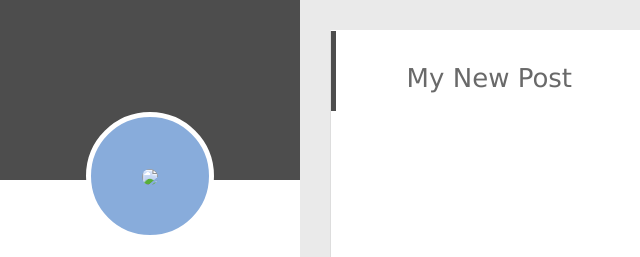
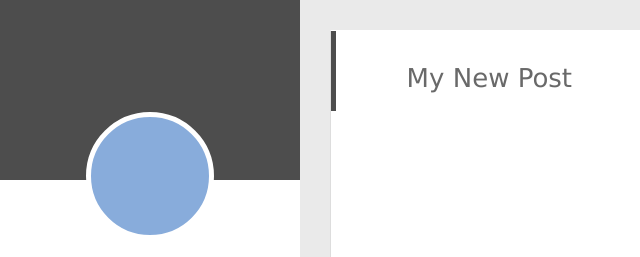
Before and after one commit to Smera1d0/Smera1d0.github.io, a plain HTML site: page 2022/11/03/My-New-Post/index.html in a window 1280 px wide. Shown: the top 257 px of the page, 0-640 px from the left. Drawn offline with Linux system fonts and the light colour scheme.

Commit message:
Site updated: 2022-11-04 09:33:11

```diff
--- a/2022/11/03/My-New-Post/index.html
+++ b/2022/11/03/My-New-Post/index.html
@@ -48,7 +48,7 @@
 <div class="intrude-less">
 	<header id="header" class="inner">
 		<a href="/" class="profilepic">
-			<img src="/Blog/themes/yilia/source/img/tu1.jpg" class="js-avatar">
+			<img src="" class="js-avatar">
 		</a>
 		<hgroup>
 		  <h1 class="header-author"><a href="/"></a></h1>
@@ -118,7 +118,7 @@
 	<div class="intrude-less">
 		<header id="header" class="inner">
 			<div class="profilepic">
-				<img src="/Blog/themes/yilia/source/img/tu1.jpg" class="js-avatar">
+				<img src="" class="js-avatar">
 			</div>
 			<hgroup>
 			  <h1 class="header-author js-header-author"></h1>
```
Also changed, not shown: 2022/11/03/hello-world/index.html (+2 -2 lines), archives/2022/11/index.html (+2 -2 lines), archives/2022/index.html (+2 -2 lines), archives/index.html (+2 -2 lines), index.html (+2 -2 lines).
